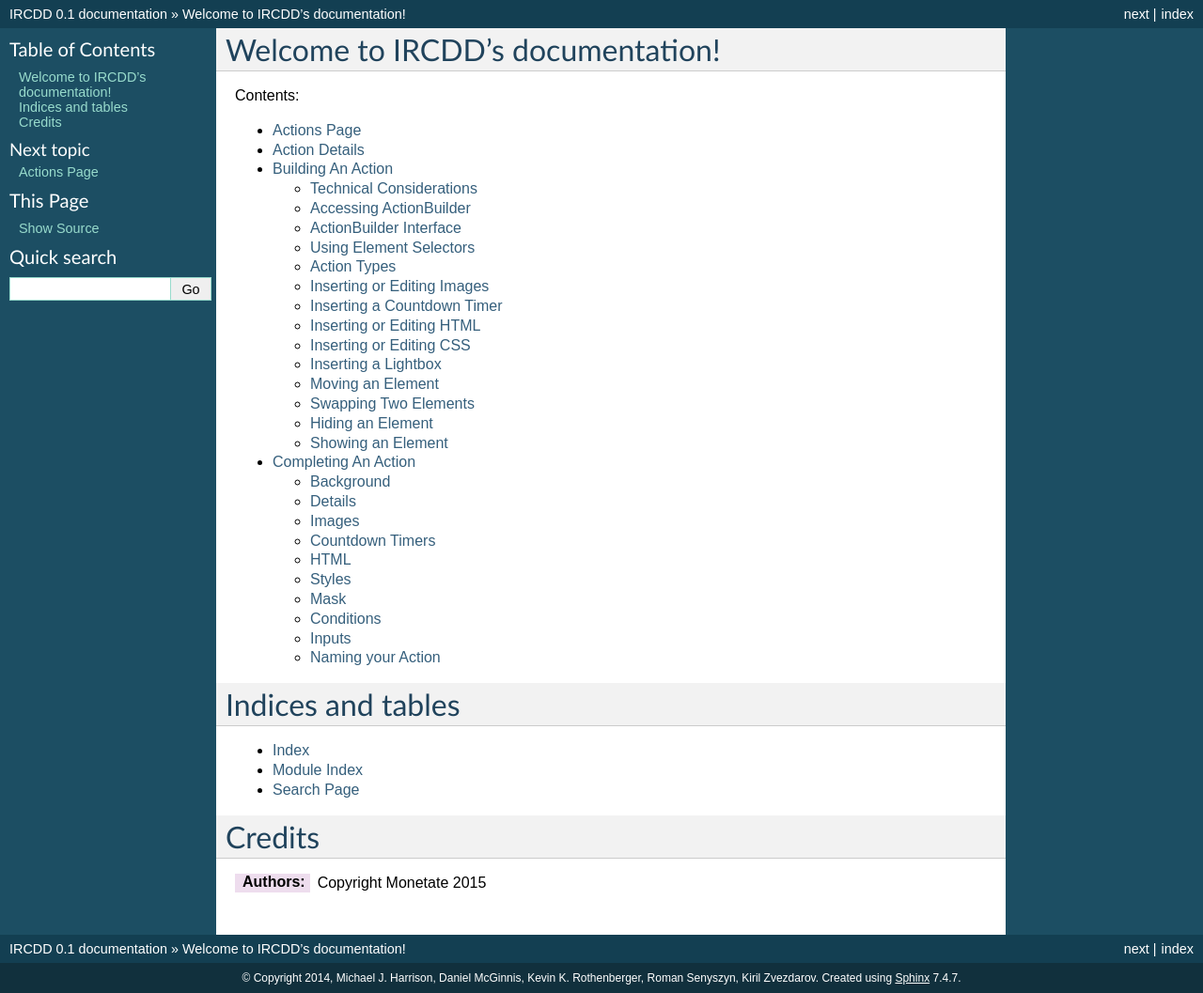
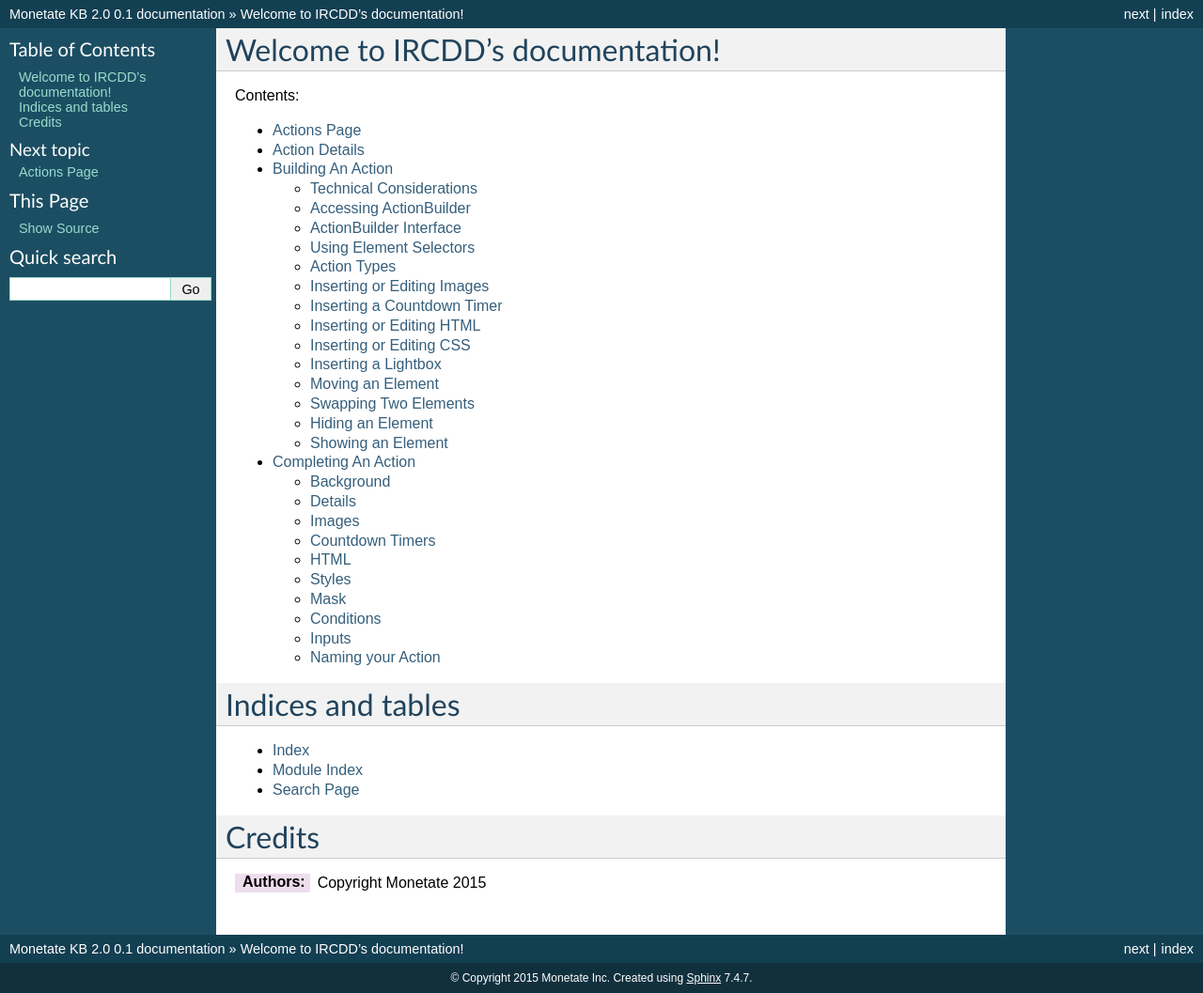
Before and after one commit to CodenameVera/drunken-wookie, a Sphinx documentation site: the page built from docs/index.rst, in a window 1280 px wide. Shown: the whole page at 94% size. Built offline with Sphinx 7.4.7, drawn with Linux system fonts in a browser that asks for light colours.

Commit message:
Update conf.py

```diff
--- a/docs/conf.py
+++ b/docs/conf.py
@@ -51,8 +51,8 @@ source_suffix = '.rst'
 master_doc = 'index'
 
 # General information about the project.
-project = u'IRCDD'
-copyright = u'2014, Michael J. Harrison, Daniel McGinnis, Kevin K. Rothenberger, Roman Senyszyn, Kiril Zvezdarov'
+project = u'Monetate KB 2.0'
+copyright = u'2015 Monetate Inc'
 
 # The version info for the project you're documenting, acts as replacement for
 # |version| and |release|, also used in various other places throughout the
@@ -184,7 +184,7 @@ html_static_path = ['_static']
 #html_file_suffix = None
 
 # Output file base name for HTML help builder.
-htmlhelp_basename = 'IRCDDdoc'
+htmlhelp_basename = 'Monetate KB 2.0'
 
 
 # -- Options for LaTeX output ---------------------------------------------
```
